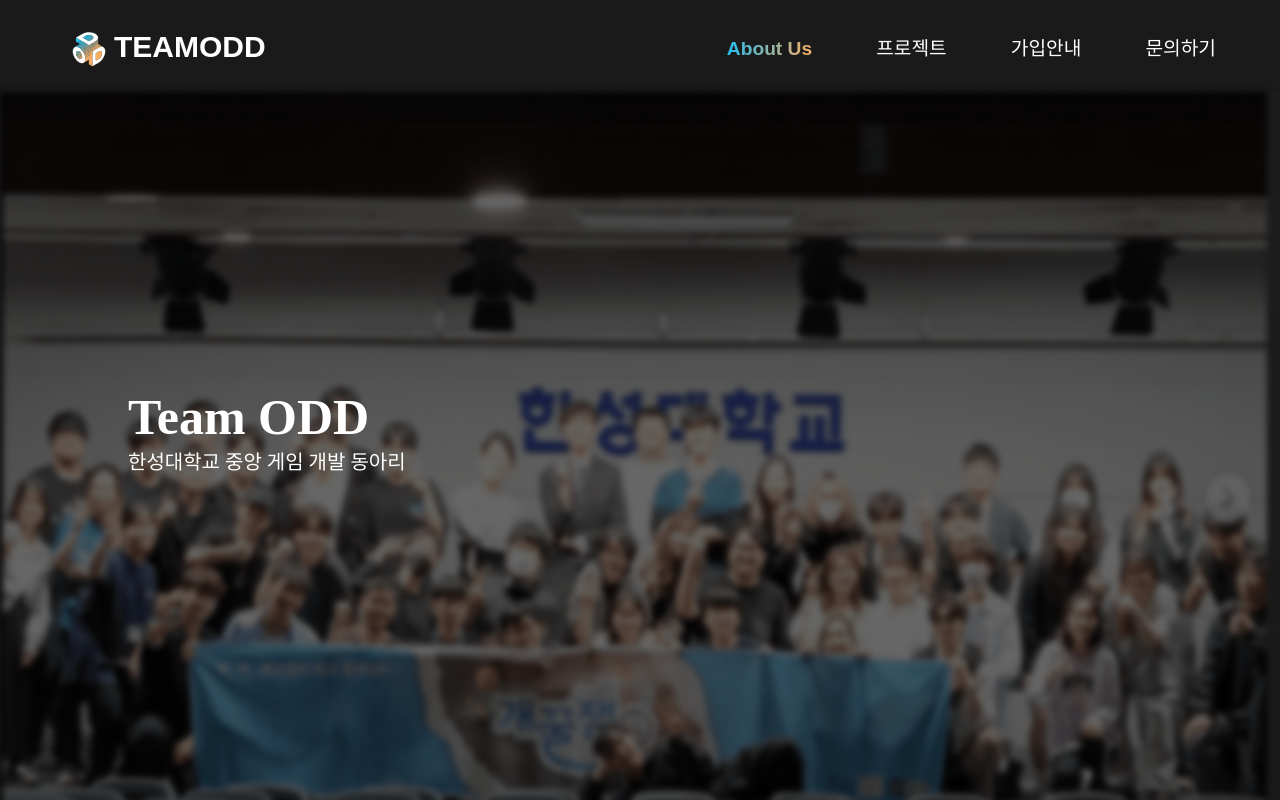
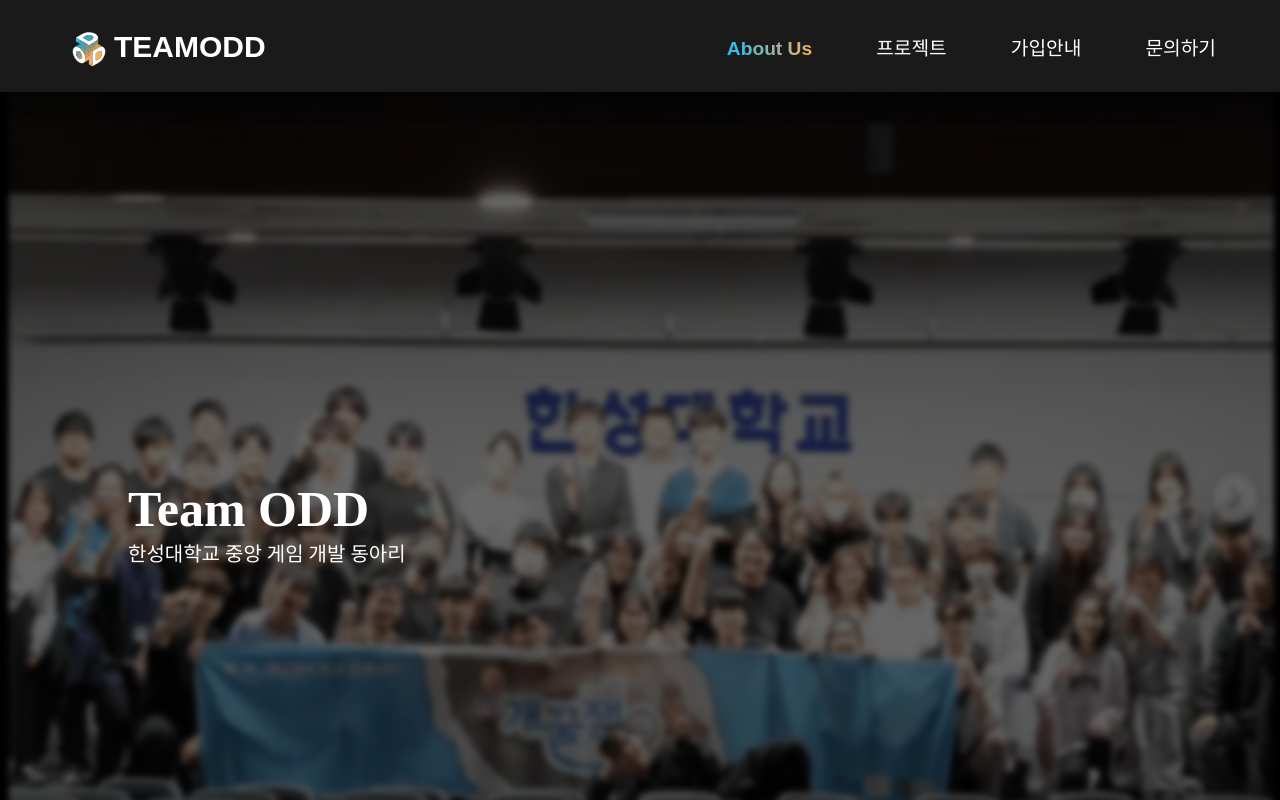
Before and after one commit to TeamODD/TeamODDWebsite, a React (Vite) app: page / in a window 1280 px wide. Shown: the top 800 px of the page. Built offline with nearby package versions, Linux system fonts and the light colour scheme.

Commit message:
webp설정 및 footer안보이는 문제 수정

```diff
--- a/index.html
+++ b/index.html
@@ -2,7 +2,7 @@
 <html lang="ko">
   <head>
     <meta charset="UTF-8" />
-    <link rel="preload" href="images/home/home.png" as="image" />
+    <link rel="preload" href="images/home/home.webp" as="image" />
     <link rel="icon" type="image/svg+xml" href="/logo.svg" />
     <meta name="viewport" content="width=device-width, initial-scale=1.0" />
     <meta http-equiv="Author" content="정한웅" />
--- a/src/App.tsx
+++ b/src/App.tsx
@@ -34,11 +34,13 @@ const AppContent = memo(() => {
       <header>
         <Header />
       </header>
-      <Routes>
-        <Route path="/" element={<Home />} />
-        <Route path="/projects" element={<Projects />} />
-        <Route path="/join" element={<Join />} />
-      </Routes>
+      <main>
+        <Routes>
+          <Route path="/" element={<Home />} />
+          <Route path="/projects" element={<Projects />} />
+          <Route path="/join" element={<Join />} />
+        </Routes>
+      </main>
       <footer>
         <Footer />
       </footer>
--- a/src/routes/Home.tsx
+++ b/src/routes/Home.tsx
@@ -5,7 +5,7 @@ function Home() {
     <div className="home-container">
       <img
         className="home-image"
-        src="images/home/home.png"
+        src="images/home/home.webp"
         loading="lazy"
         alt="home"
       />
--- a/src/styles/Footer.css
+++ b/src/styles/Footer.css
@@ -3,6 +3,8 @@
   color: #ffffff;
   padding: 20px;
   text-align: center;
+  position: relative;
+  z-index: 1; /* 추가된 부분 */
 }
 
 .footer-title {
--- a/src/styles/Home.css
+++ b/src/styles/Home.css
@@ -1,12 +1,13 @@
-.home_contanier {
+.home-container {
   position: relative;
   width: 100vw;
-  height: 100vh;
+  min-height: 100vh; /* 변경된 부분 */
   display: flex;
   justify-content: center;
   align-items: center;
   background-color: #000;
   overflow-x: hidden;
+  margin-bottom: 20px; /* 추가된 부분 */
 }
 
 .home-image-text-title {
@@ -19,6 +20,7 @@
   top: 50%;
   left: 10%;
   animation: fadeIn 1s ease-in-out;
+  z-index: 2;
 }
 
 .home-image-text {
@@ -28,6 +30,7 @@
   font-weight: 500;
   line-height: 35px;
   animation: fadeIn 1s ease-in-out;
+  z-index: 2;
 }
 
 .home-image {
@@ -39,6 +42,7 @@
   object-position: center;
   position: absolute;
   filter: brightness(0.4) blur(3px);
+  z-index: 0; /* 변경된 부분 */
 }
 
 @keyframes fadeIn {
```
Also changed, not shown: public/images/home/home.png (deleted), public/images/home/home.webp (added).
